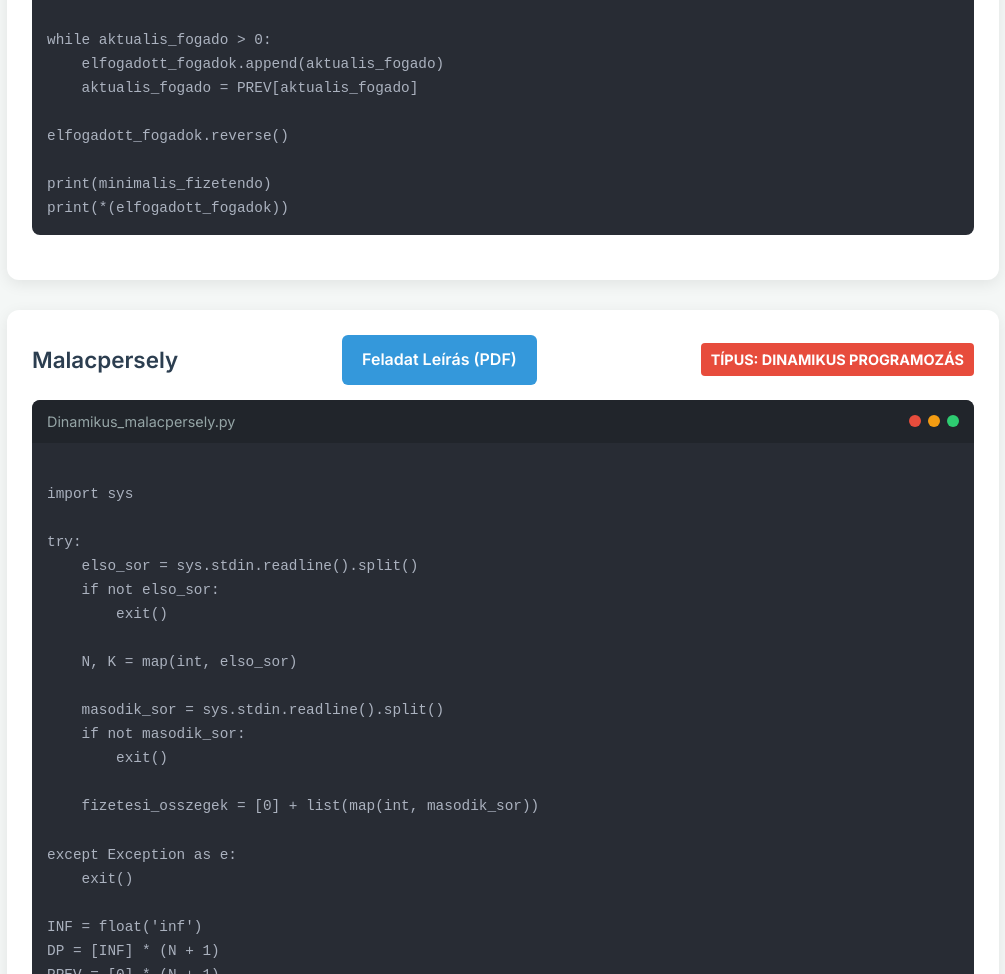
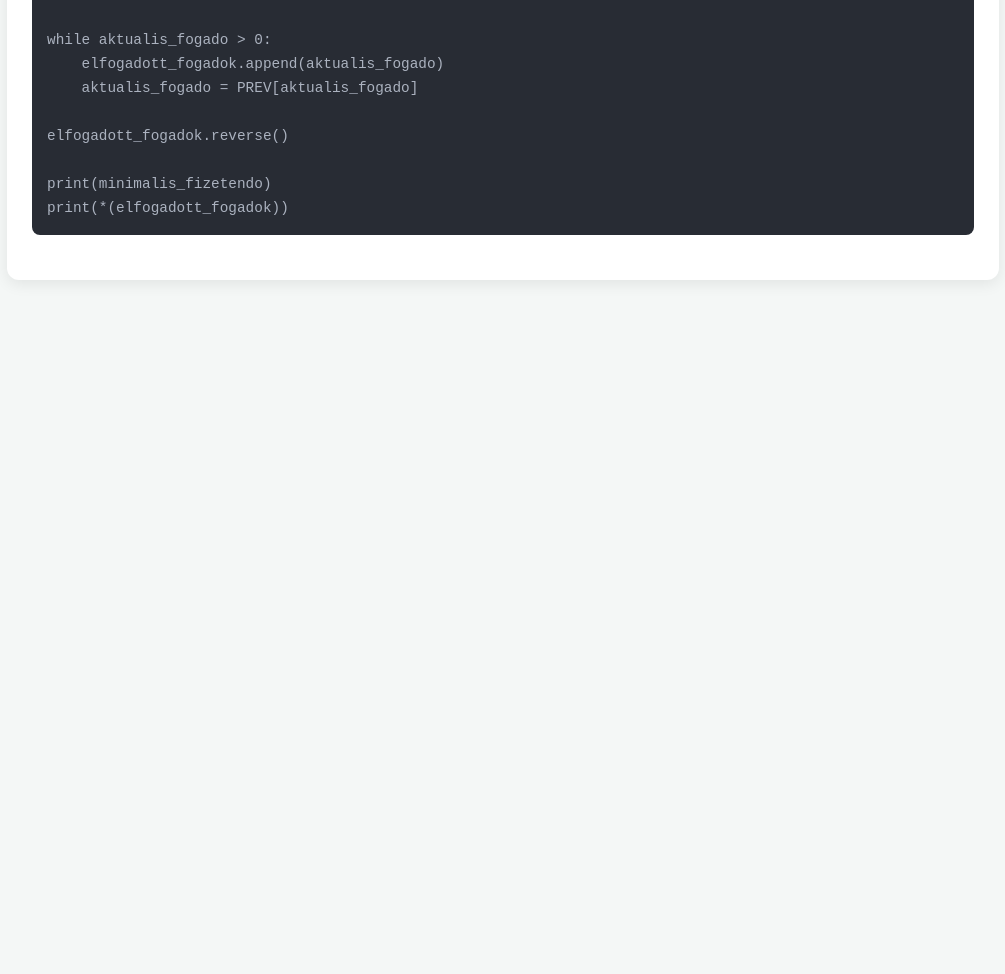
Before and after one commit to Sterbike/alga, a plain HTML site: page index.html in a window 1280 px wide. Shown: the part 1386-2360 px from the top of the page, without its empty margins (137-1142 px from the left). After the commit the page ends 1686 px from the top, so only its background shows below. Drawn offline with Linux system fonts and the light colour scheme.

Commit message:
Update index.html

```diff
--- a/index.html
+++ b/index.html
@@ -88,81 +88,11 @@ print(*(elfogadott_fogadok))
         </div>
 
     </div>
-    <div class="code-card">
-        <div class="card-header-flex">
-            <h2 class="card-title">Malacpersely</h2>
-            <a href="link_a_feladat_pdf-hez_1.pdf" target="_blank" class="pdf-button">
-                Feladat Leírás (PDF)
-            </a>
-            <span class="card-type type-dp">Típus: Dinamikus Programozás</span>
-        </div>
-        <div class="code-editor">
-            <div class="editor-header">
-                <span class="file-name">Dinamikus_malacpersely.py</span>
-                <div class="traffic-lights">
-                    <span class="dot red"></span>
-                    <span class="dot yellow"></span>
-                    <span class="dot green"></span>
-                </div>
-            </div>
-            <pre class="code-content"><code class="language-python">
-import sys
 
-try:
-    elso_sor = sys.stdin.readline().split()
-    if not elso_sor:
-        exit()
-
-    N, K = map(int, elso_sor)
-
-    masodik_sor = sys.stdin.readline().split()
-    if not masodik_sor:
-        exit()
-
-    fizetesi_osszegek = [0] + list(map(int, masodik_sor))
-
-except Exception as e:
-    exit()
-
-INF = float('inf')
-DP = [INF] * (N + 1)
-PREV = [0] * (N + 1)
-DP[1] = fizetesi_osszegek[1]
-PREV[1] = 0
-
-for i in range(2, N + 1):
-    min_elso_resz = INF
-    legjobb_elozo_fogado = -1
-    kezdo_index = max(1, i - K)
-
-    for j in range(kezdo_index, i):
-        if DP[j] < min_elso_resz:
-            min_elso_resz = DP[j]
-            legjobb_elozo_fogado = j
-
-    if min_elso_resz != INF:
-        DP[i] = min_elso_resz + fizetesi_osszegek[i]
-        PREV[i] = legjobb_elozo_fogado
-
-minimalis_fizetendo = DP[N]
-elfogadott_fogadok = []
-aktualis_fogado = N
-
-while aktualis_fogado > 0:
-    elfogadott_fogadok.append(aktualis_fogado)
-    aktualis_fogado = PREV[aktualis_fogado]
-
-elfogadott_fogadok.reverse()
-
-print(minimalis_fizetendo)
-print(*(elfogadott_fogadok))
-</code></pre>
-        </div>
-
-    </div>
 
 
 </main>
 
 </body>
+
 </html>
```
